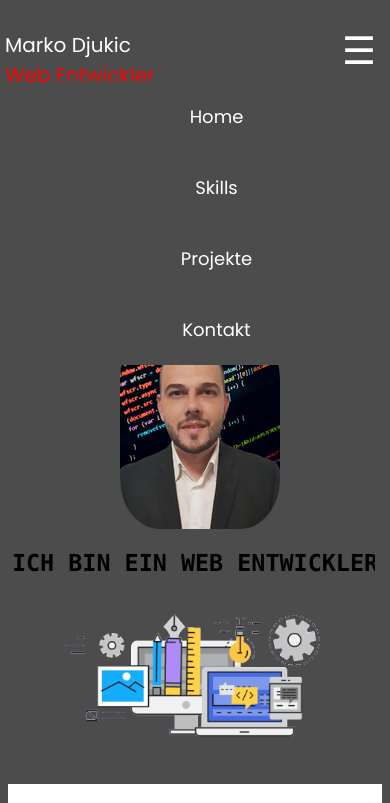
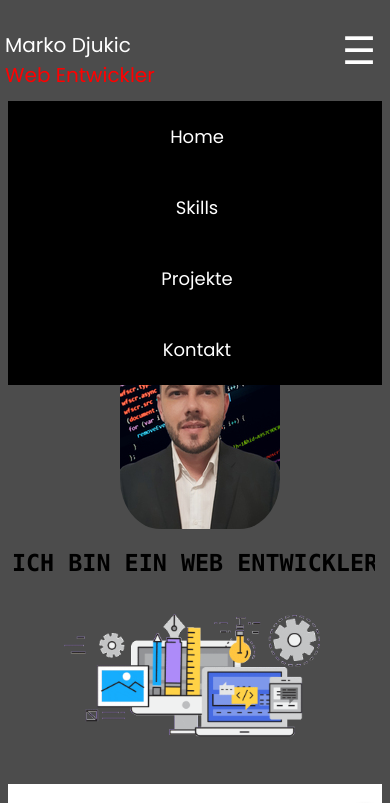
Before and after one commit to MarkoDjukic35/Marko-Portfolio-2022, a plain HTML site: page index.html in a window 390 px wide. Both pictures are taken after a click on the link "Menu". Shown: the top 803 px of the page. Drawn offline with nearby package versions, Linux system fonts and the light colour scheme.

Commit message:
color menu mobile

```diff
--- a/style.css
+++ b/style.css
@@ -124,13 +124,14 @@ html {
         float: right;
         display: block;
         width: 60px;
+        background-color: transparent !important;
     }
 }
 
 @media screen and (max-width: 820px) {
     .rc_nav.responsive {
         position: relative;
-        top: 73px;
+        top: 93px;
     }
     .rc_nav.responsive .icon {
         position: fixed;
@@ -141,6 +142,10 @@ html {
         float: none;
         display: block;
         text-align: center;
+        background-color: #000000;
+    }
+    .rc_nav {
+        margin-left: 0px;
     }
 }
 
```
